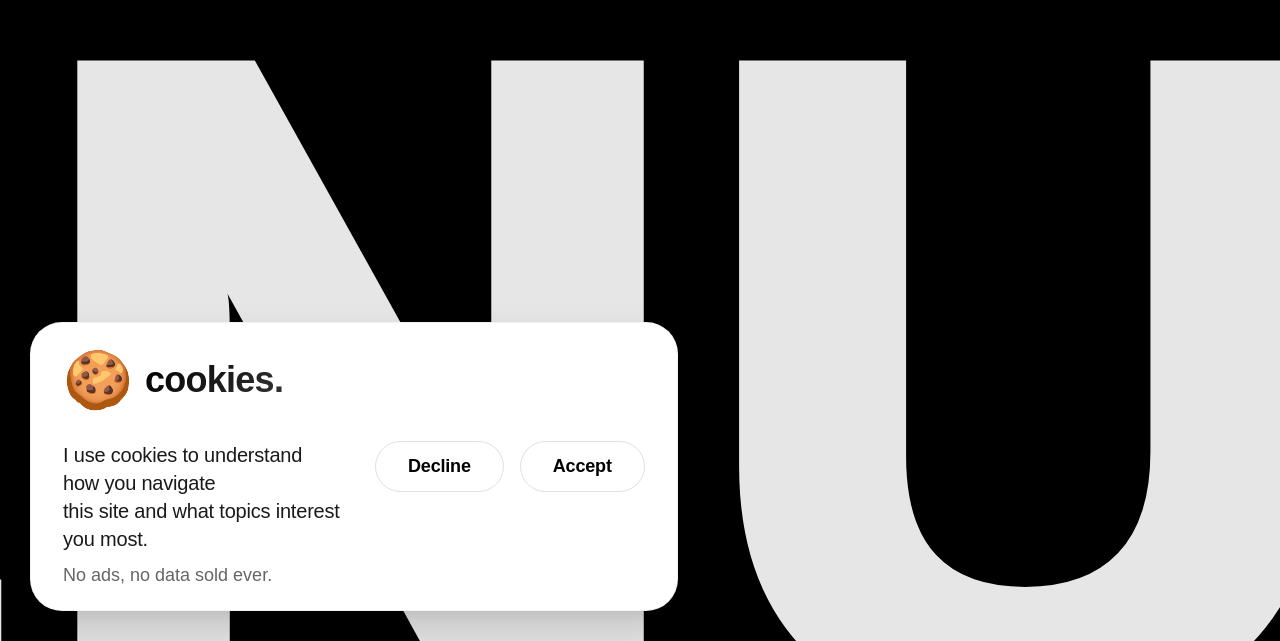
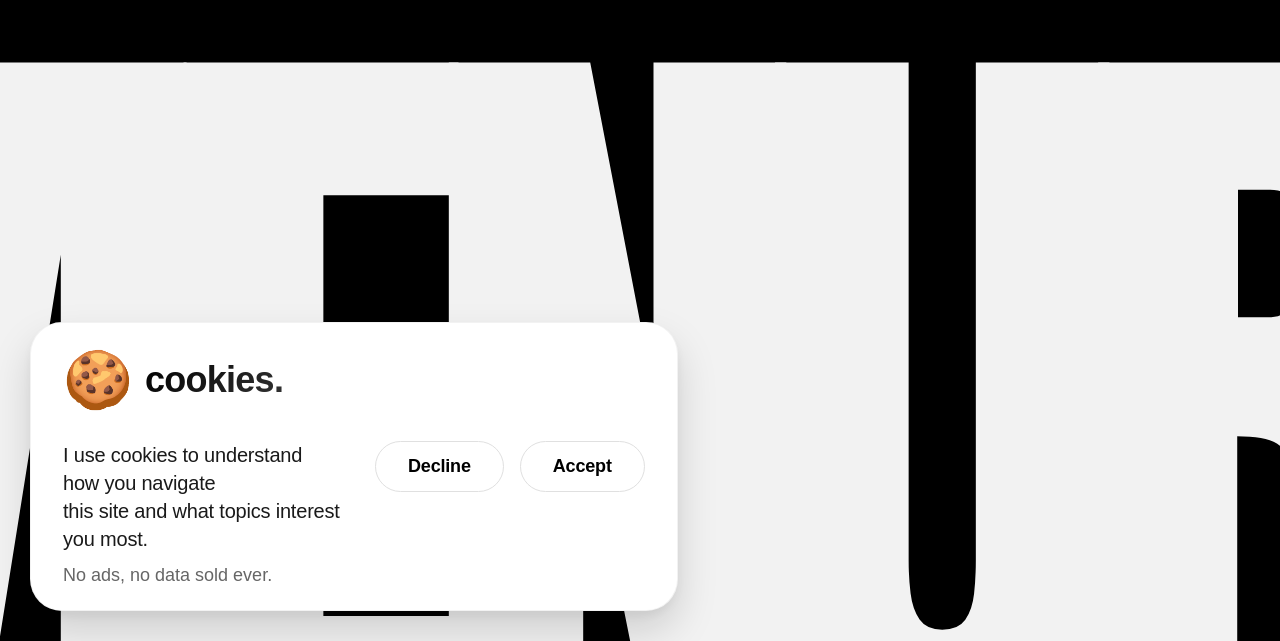
Before and after one commit to vinividivicilala/lolo, a Next.js app in the folder faq/: page / in a window 1280 px wide. Shown: the part 159-800 px from the top of the page. Built offline with nearby package versions, Linux system fonts and the light colour scheme.

Commit message:
Update page.tsx

```diff
--- a/faq/app/page.tsx
+++ b/faq/app/page.tsx
@@ -127,7 +127,7 @@ export default function HomePage(): React.JSX.Element {
     }}>
       {/* Halaman kosong */}
 
-      {/* Footer dengan teks MENURU - Font Anton ukuran 900px tebal 950px */}
+      {/* Footer dengan teks MENURU - Font Bebas Neue, ukuran 800px, jarak rapat, gaya brutal */}
       <footer style={{
         position: 'fixed',
         bottom: 0,
@@ -138,48 +138,51 @@ export default function HomePage(): React.JSX.Element {
         justifyContent: 'center',
         alignItems: 'center',
         padding: '20px',
-        pointerEvents: 'none', // Agar tidak mengganggu interaksi dengan popup
+        pointerEvents: 'none',
         zIndex: 1
       }}>
         <span style={{
-          fontFamily: "'Anton', sans-serif",
-          fontWeight: 950,
-          fontSize: '900px',
+          fontFamily: "'Bebas Neue', 'Impact', 'Arial Black', sans-serif",
+          fontWeight: 'bold',
+          fontSize: '800px',
           color: 'white',
           textAlign: 'center',
-          letterSpacing: '0.02em',
-          opacity: 0.9,
+          letterSpacing: '-0.08em',
+          opacity: 0.95,
           textTransform: 'uppercase',
-          lineHeight: '0.8',
+          lineHeight: '0.75',
           whiteSpace: 'nowrap',
-          transform: 'translateY(20%)' // Menyesuaikan posisi agar terlihat proporsional
+          transform: 'translateY(15%)',
+          fontStretch: 'ultra-expanded',
+          WebkitFontSmoothing: 'antialiased',
+          MozOsxFontSmoothing: 'grayscale'
         }}>
           MENURU
         </span>
       </footer>
 
-      {/* Cookie Popup - Bottom Left dengan desain Awwwards, ukuran kecil memanjang ke samping */}
+      {/* Cookie Popup - Bottom Left */}
       {showPopup && (
         <div style={{
           position: 'fixed',
           bottom: '30px',
-          left: '30px', // Posisi kiri bawah
-          width: 'auto', // Ukuran menyesuaikan konten
+          left: '30px',
+          width: 'auto',
           maxWidth: 'calc(100vw - 60px)',
           backgroundColor: '#ffffff',
           color: '#000000',
           borderRadius: '32px',
-          padding: '24px 32px', // Padding lebih horizontal
+          padding: '24px 32px',
           boxShadow: '0 20px 40px rgba(0,0,0,0.15), 0 5px 12px rgba(0,0,0,0.05)',
           zIndex: 1000,
           fontFamily: 'Questrial, sans-serif',
           animation: 'slideUp 0.5s cubic-bezier(0.16, 1, 0.3, 1)',
           border: '1px solid rgba(0,0,0,0.05)',
-          display: 'flex', // Membuat card memanjang ke samping
+          display: 'flex',
           flexDirection: 'row',
           alignItems: 'center',
           gap: '32px',
-          flexWrap: 'wrap', // Agar responsif
+          flexWrap: 'wrap',
         }}>
           <style>
             {`
@@ -203,15 +206,27 @@ export default function HomePage(): React.JSX.Element {
                 }
               }
 
+              @media (max-width: 1400px) {
+                .menuru-text {
+                  font-size: 500px !important;
+                }
+              }
+
+              @media (max-width: 1000px) {
+                .menuru-text {
+                  font-size: 350px !important;
+                }
+              }
+
               @media (max-width: 768px) {
                 .menuru-text {
-                  font-size: 300px !important;
+                  font-size: 200px !important;
                 }
               }
 
               @media (max-width: 480px) {
                 .menuru-text {
-                  font-size: 150px !important;
+                  font-size: 100px !important;
                 }
               }
             `}
@@ -223,7 +238,7 @@ export default function HomePage(): React.JSX.Element {
             flexDirection: 'column',
             gap: '8px',
           }}>
-            {/* Header dengan icon - font besar */}
+            {/* Header dengan icon */}
             <div style={{
               display: 'flex',
               alignItems: 'center',
@@ -232,7 +247,7 @@ export default function HomePage(): React.JSX.Element {
               <span style={{ fontSize: '56px', display: 'inline-block' }}>🍪</span>
               <span style={{
                 fontWeight: '700',
-                fontSize: '36px', // Font besar untuk judul
+                fontSize: '36px',
                 letterSpacing: '-0.02em',
                 background: 'linear-gradient(135deg, #000000 0%, #333333 100%)',
                 backgroundClip: 'text',
@@ -244,9 +259,9 @@ export default function HomePage(): React.JSX.Element {
               </span>
             </div>
 
-            {/* Teks deskripsi - font besar */}
+            {/* Teks deskripsi */}
             <p style={{
-              fontSize: '20px', // Font besar untuk deskripsi
+              fontSize: '20px',
               lineHeight: '1.4',
               marginBottom: 0,
               color: '#1a1a1a',
@@ -260,7 +275,7 @@ export default function HomePage(): React.JSX.Element {
             </p>
             <span style={{
               color: '#666',
-              fontSize: '18px', // Font besar untuk subteks
+              fontSize: '18px',
               display: 'inline-block',
               marginTop: '4px',
               fontFamily: 'Questrial, sans-serif'
@@ -269,7 +284,7 @@ export default function HomePage(): React.JSX.Element {
             </span>
           </div>
 
-          {/* Tombol-tombol dengan font besar */}
+          {/* Tombol-tombol */}
           <div style={{
             display: 'flex',
             gap: '16px',
@@ -286,7 +301,7 @@ export default function HomePage(): React.JSX.Element {
                 border: '1.5px solid #e0e0e0',
                 borderRadius: '60px',
                 cursor: 'pointer',
-                fontSize: '18px', // Font besar untuk tombol
+                fontSize: '18px',
                 fontWeight: '600',
                 letterSpacing: '-0.01em',
                 fontFamily: 'Questrial, sans-serif',
@@ -309,7 +324,7 @@ export default function HomePage(): React.JSX.Element {
                 border: '1.5px solid #e0e0e0',
                 borderRadius: '60px',
                 cursor: 'pointer',
-                fontSize: '18px', // Font besar untuk tombol
+                fontSize: '18px',
                 fontWeight: '600',
                 letterSpacing: '-0.01em',
                 fontFamily: 'Questrial, sans-serif',
```
